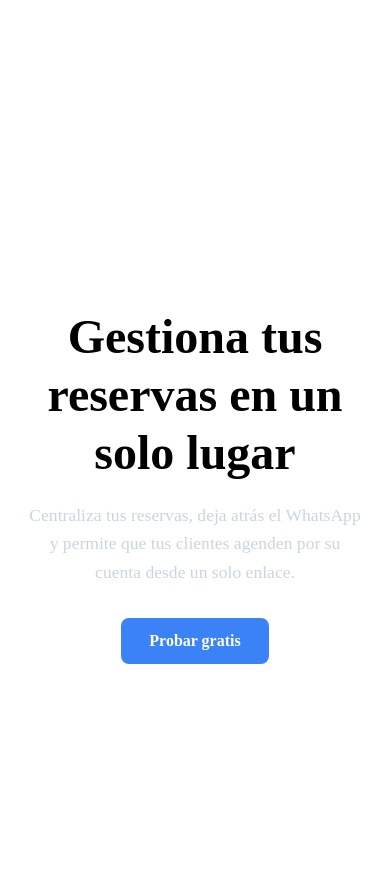
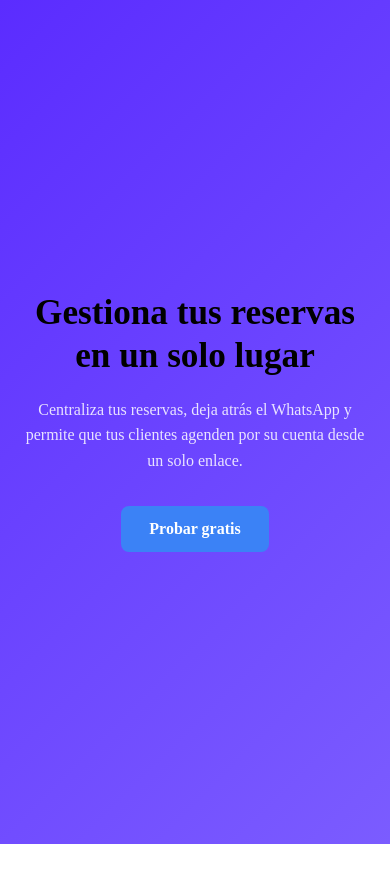
Before and after one commit to ignaciosaldana/saas-agenda, a plain HTML site: page frontend/index.html in a window 390 px wide. After the commit the page ends 844 px from the top, so only its background shows below. Drawn offline with Linux system fonts and the light colour scheme.

Commit message:
feat: ajustes final del hero responsive

```diff
--- a/frontend/css/style.css
+++ b/frontend/css/style.css
@@ -1,9 +1,16 @@
+* {
+    margin: 0;
+    padding: 0;
+    box-sizing: border-box;
+}
 /* Contenedor principal del HERO */
 .hero {
-    min-height: 100vh;            /* ocupa toda la altura de la pantalla */
+    background: linear-gradient(135deg, #5b2cff, #7b5cff);
+    min-height: 100vh;
+    min-height: 100svh;            /* ocupa toda la altura de la pantalla */
     display: flex;                /* se usa flexbox para centrar */
-    justify-content: center;      /* centrado vertical */
-    align-items: center;          /* centrado horizontal */
+    justify-content: center;      /* centrado horizontal */
+    align-items: center;          /* centrado vertical */
     padding: 40px 20px;           /* espaciado interno para pantallas más pequeñas */
 }
 
@@ -27,7 +34,7 @@
     font-size: 1.1rem;
     font-weight: 400;
     line-height: 1.6;
-    color: #cbd5e1;
+    color: rgba(255, 255, 255, 0.85);
     margin-bottom: 32px;
 }
 
@@ -53,4 +60,18 @@
 .btn-primary:hover,
 .btn-primary:focus {
     background-color: #2563eb;
+      transform: translateY(-1px);
+      transition: background-color 0.2s ease, transform 0.2s ease;
 }
+/* Responsive MOBILE */
+@media (max-width: 768px) {
+    .hero {
+        padding: 20px;
+    }
+    .hero-title {
+        font-size: 2.2rem;         /* reducción de tamaño en móviles */
+    }
+    .hero-subtitle {
+        font-size: 1rem;           /* texto más compacto */
+    }
+}
--- a/frontend/index.html
+++ b/frontend/index.html
@@ -2,6 +2,7 @@
 <html lang="es">
 <head>
   <meta charset="UTF-8">
+  <meta name="viewoport" content="width=device-width, initial-scale=1.0">
   <link rel="stylesheet" href="css/style.css">
   <title>Sistema de agendamiento</title>
 </head>
```
